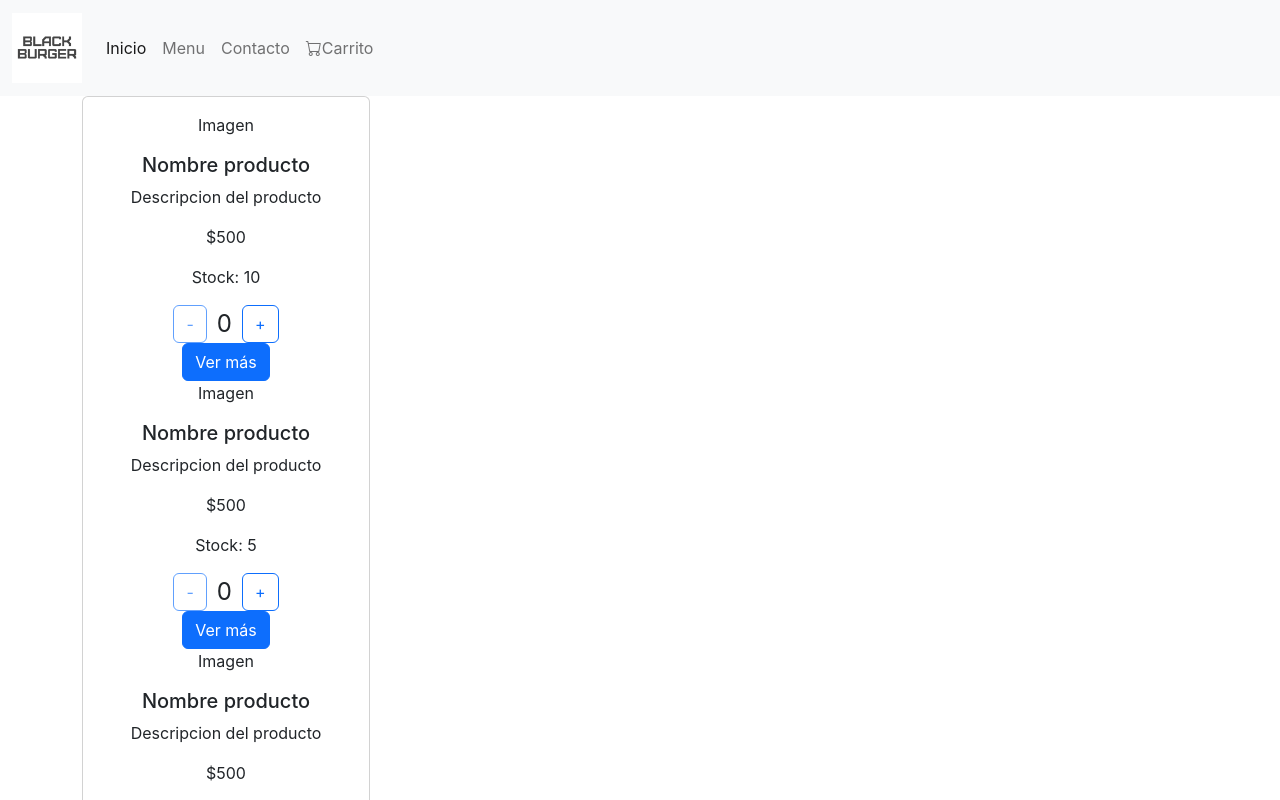
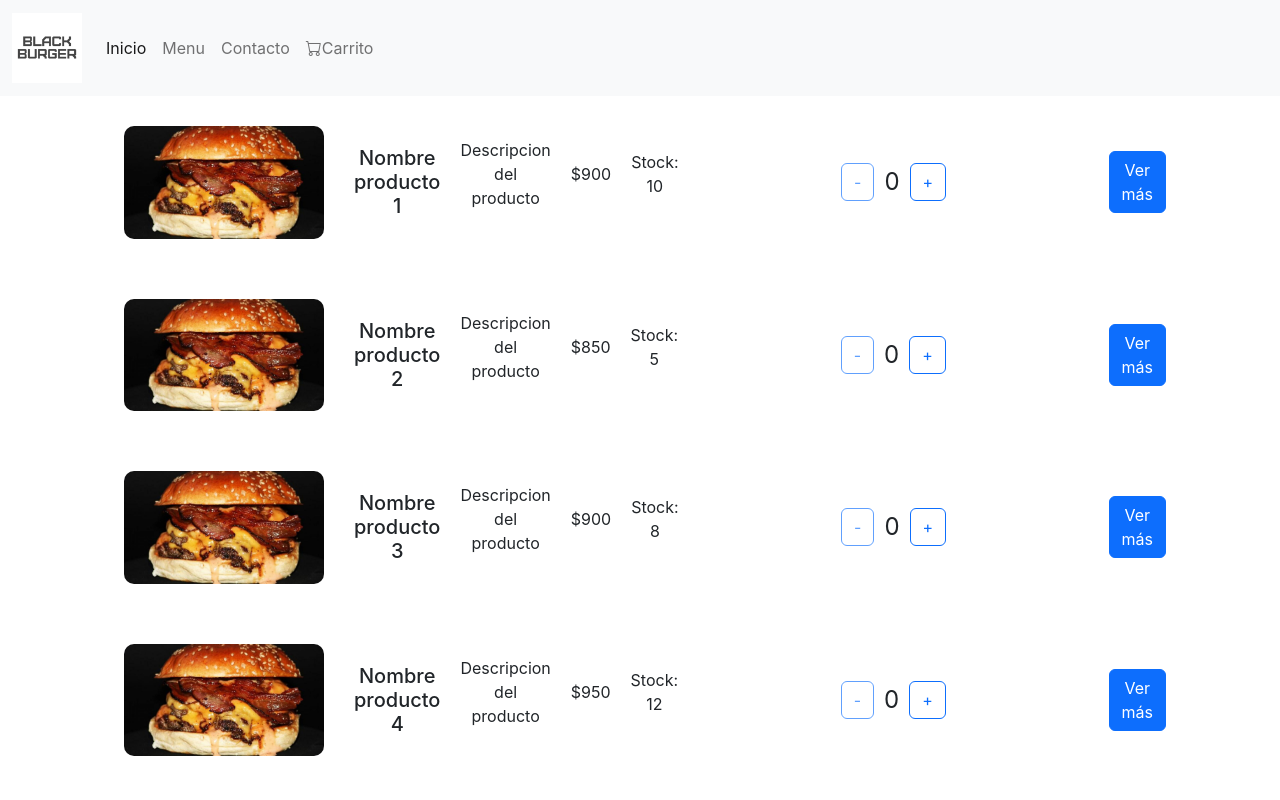
Before and after one commit to FabriD99/Tienda-Di-Stefano, a React (Create React App) app: page / in a window 1280 px wide. Shown: the top 800 px of the page. Built offline with nearby package versions, Linux system fonts and the light colour scheme.

Commit message:
corrijo itemDetail

```diff
--- a/src/App.js
+++ b/src/App.js
@@ -14,7 +14,7 @@ function App() {
             path="/"
             element={<ItemListContainer greeting="Productos..." />}
           />
-          <Route path="/:id" element={<ItemDetailContainer />} />
+          <Route path="/:userId" element={<ItemDetailContainer />} />
         </Routes>
       </Router>
     </div>
--- a/src/components/Data/productos.json
+++ b/src/components/Data/productos.json
@@ -1,42 +1,42 @@
 [
     {
         "id": "1",
-        "name": "Nombre producto",
+        "name": "Nombre producto 1",
         "descripcion": "Descripcion del producto",
-        "precio": 500,
-        "imagen":"Imagen",
+        "precio": 900,
+        "imagen":"burger.jpg",
         "stock": 10
     },
     {
         "id": "2",
-        "name": "Nombre producto",
+        "name": "Nombre producto 2",
         "descripcion": "Descripcion del producto",
-        "precio": 500,
-        "imagen":"Imagen",
+        "precio": 850,
+        "imagen":"burger.jpg",
         "stock": 5
     },
     {
         "id": "3",
-        "name": "Nombre producto",
+        "name": "Nombre producto 3",
         "descripcion": "Descripcion del producto",
-        "precio": 500,
-        "imagen":"Imagen",
+        "precio": 900,
+        "imagen":"burger.jpg",
         "stock": 8
     },
     {
         "id": "4",
-        "name": "Nombre producto",
+        "name": "Nombre producto 4",
         "descripcion": "Descripcion del producto",
-        "precio": 500,
-        "imagen":"Imagen",
+        "precio": 950,
+        "imagen":"burger.jpg",
         "stock": 12
     },
     {
         "id": "5",
-        "name": "Nombre producto",
+        "name": "Nombre producto 5",
         "descripcion": "Descripcion del producto",
-        "precio": 500,
-        "imagen":"Imagen",
+        "precio": 800,
+        "imagen":"burger.jpg",
         "stock": 20
     }
 ]
--- a/src/components/Item.js
+++ b/src/components/Item.js
@@ -5,11 +5,27 @@ import { Link } from "react-router-dom";
 
 const Item = () => {
   return (
-    <div className="card text-center" style={{ width: "18rem" }}>
-      <div className="card-body">
+    <div
+      className="container"
+      style={{ display: "flex", flexDirection: "column" }}
+    >
       {data.map((producto) => (
-          <div key={producto.id}>
-            <p className="card-text">{producto.imagen}</p>
+        <div
+          className="col"
+          key={producto.id}
+          style={{
+            display: "flex",
+            alignItems: "center",
+            margin: "20px",
+            gap: "20px",
+          }}
+        >
+          <img
+            src={`./${producto.imagen}`}
+            alt={`Imagen producto ${producto.id}`}
+            width="200px"
+            style={{ borderRadius: "10px", margin: "10px" }}
+          />
           <h5 className="card-title">{producto.name}</h5>
           <p className="card-text">{producto.descripcion}</p>
           <p className="card-text">${producto.precio}</p>
@@ -21,7 +37,6 @@ const Item = () => {
         </div>
       ))}
     </div>
-    </div>
   );
 };
 
--- a/src/components/ItemDetail.js
+++ b/src/components/ItemDetail.js
@@ -1,17 +1,26 @@
 import React from "react";
+import { useParams } from "react-router-dom";
 import data from "./Data/productos.json";
+import ItemCount from "./ItemCount";
 const ItemDetail = () => {
+  let { userId } = useParams();
+  const producto = data.find((producto) => producto.id === userId);
   return (
     <div>
-      {data.map((producto) => (
-        <div key={producto.id}>
-          <p>{producto.imagen}</p>
-          <h5>{producto.name}</h5>
-          <p>{producto.descripcion}</p>
-          <p>${producto.precio}</p>
-          <p>Stock: {producto.stock}</p>
-        </div>
-      ))}
+      <img
+        src={`./${producto.imagen}`}
+        alt={`Imagen producto ${producto.id}`}
+        width="500px"
+        style={{ borderRadius: "10px" }}
+      />
+      <h5 className="card-title">{producto.name}</h5>
+      <p className="card-text">{producto.descripcion}</p>
+      <p className="card-text">${producto.precio}</p>
+      <p className="card-text">Stock: {producto.stock}</p>
+      <ItemCount stock={producto.stock} initial={0} />
+      <button className="btn btn-primary">
+        Agregar al carrito <i className="fas fa-cart-plus"></i>
+      </button>
     </div>
   );
 };
```
Also changed, not shown: public/burger.jpg (renamed from src/components/images/burger.jpeg). Lines whose indentation alone changed are shown as unchanged.
